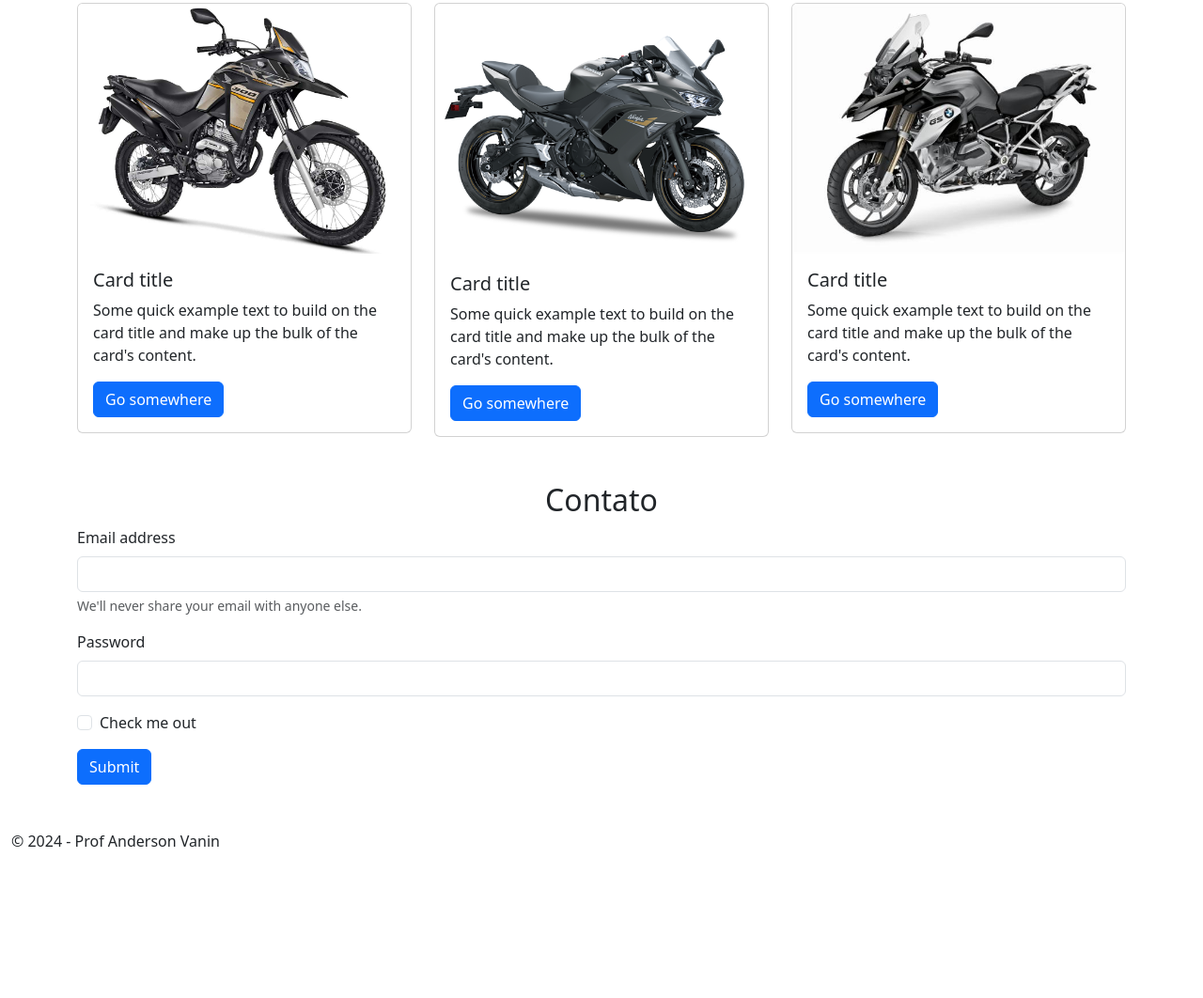
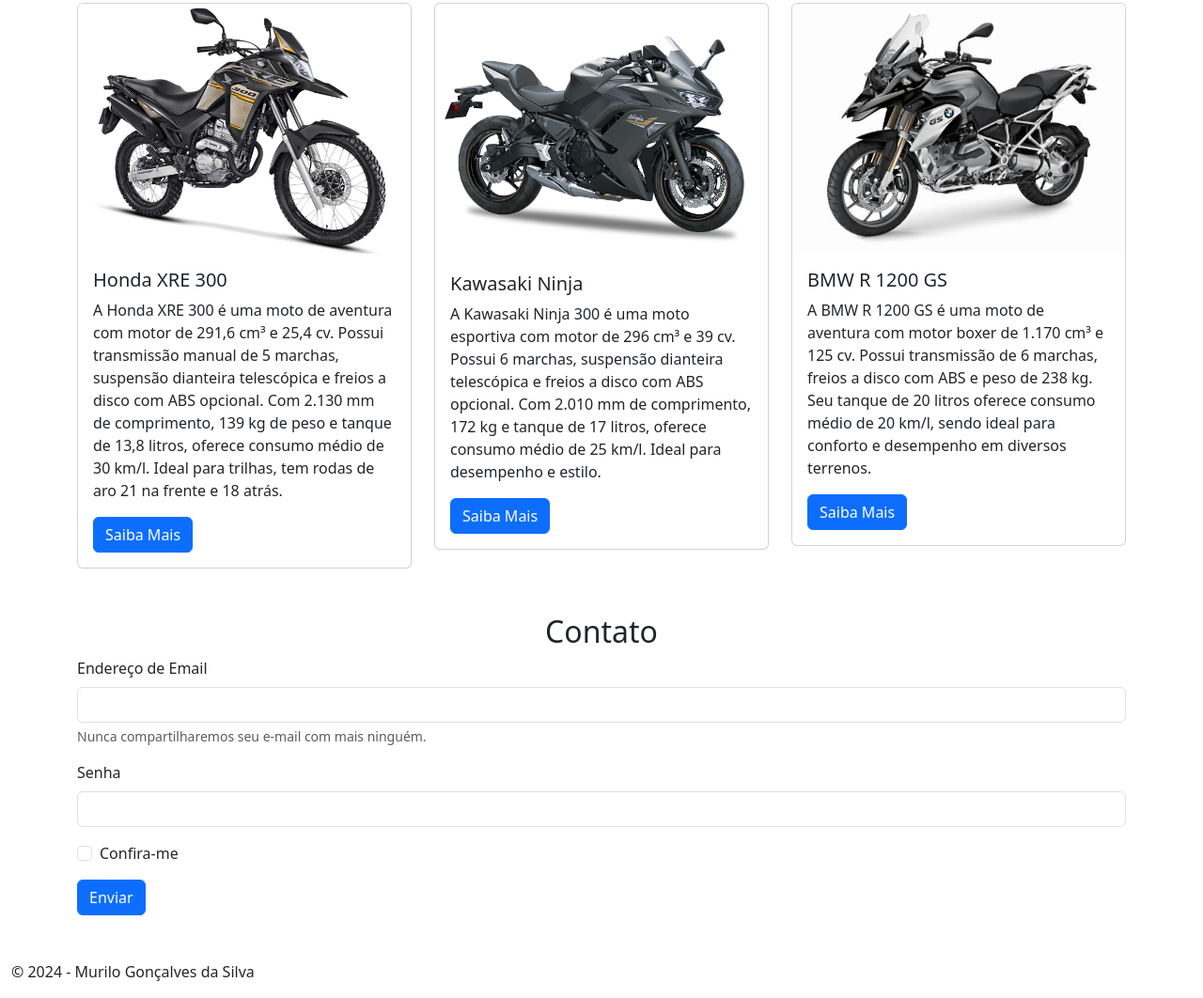
Before and after one commit to Murilo1006/site_eletronico, a plain HTML site: page index.html in a window 1280 px wide. Shown: the part 243-1305 px from the top of the page at 94% size. Before the commit the page ends 1166 px from the top, so only its background shows below. Drawn offline with Linux system fonts and the light colour scheme.

Commit message:
Finalização do Site

```diff
--- a/index.html
+++ b/index.html
@@ -42,9 +42,9 @@
                     <div class="card">
                         <img src="img/Honda XRE 300.jpg" class="card-img-top" alt="...">
                         <div class="card-body">
-                          <h5 class="card-title">Card title</h5>
-                          <p class="card-text">Some quick example text to build on the card title and make up the bulk of the card's content.</p>
-                          <a href="#" class="btn btn-primary">Go somewhere</a>
+                          <h5 class="card-title">Honda XRE 300</h5>
+                          <p class="card-text">A Honda XRE 300 é uma moto de aventura com motor de 291,6 cm³ e 25,4 cv. Possui transmissão manual de 5 marchas, suspensão dianteira telescópica e freios a disco com ABS opcional. Com 2.130 mm de comprimento, 139 kg de peso e tanque de 13,8 litros, oferece consumo médio de 30 km/l. Ideal para trilhas, tem rodas de aro 21 na frente e 18 atrás.</p>
+                          <a href="#" class="btn btn-primary">Saiba Mais</a>
                         </div>
                     </div>
                 </div>
@@ -52,9 +52,9 @@
                     <div class="card">
                         <img src="img/Ninja Kawasaki.png" class="card-img-top" alt="...">
                         <div class="card-body">
-                          <h5 class="card-title">Card title</h5>
-                          <p class="card-text">Some quick example text to build on the card title and make up the bulk of the card's content.</p>
-                          <a href="#" class="btn btn-primary">Go somewhere</a>
+                          <h5 class="card-title">Kawasaki Ninja</h5>
+                          <p class="card-text">A Kawasaki Ninja 300 é uma moto esportiva com motor de 296 cm³ e 39 cv. Possui 6 marchas, suspensão dianteira telescópica e freios a disco com ABS opcional. Com 2.010 mm de comprimento, 172 kg e tanque de 17 litros, oferece consumo médio de 25 km/l. Ideal para desempenho e estilo.</p>
+                          <a href="#" class="btn btn-primary">Saiba Mais</a>
                         </div>
                     </div>
                 </div>
@@ -62,9 +62,9 @@
                     <div class="card">
                         <img src="img/BMW R 1200 GS.jpg" class="card-img-top" alt="...">
                         <div class="card-body">
-                          <h5 class="card-title">Card title</h5>
-                          <p class="card-text">Some quick example text to build on the card title and make up the bulk of the card's content.</p>
-                          <a href="#" class="btn btn-primary">Go somewhere</a>
+                          <h5 class="card-title">BMW R 1200 GS</h5>
+                          <p class="card-text">A BMW R 1200 GS é uma moto de aventura com motor boxer de 1.170 cm³ e 125 cv. Possui transmissão de 6 marchas, freios a disco com ABS e peso de 238 kg. Seu tanque de 20 litros oferece consumo médio de 20 km/l, sendo ideal para conforto e desempenho em diversos terrenos.</p>
+                          <a href="#" class="btn btn-primary">Saiba Mais</a>
                         </div>
                     </div>
                 </div>
@@ -74,24 +74,24 @@
             <h2 class="text-center mt-5">Contato</h2>
             <form>
                 <div class="mb-3">
-                  <label for="exampleInputEmail1" class="form-label">Email address</label>
+                  <label for="exampleInputEmail1" class="form-label">Endereço de Email</label>
                   <input type="email" class="form-control" id="exampleInputEmail1" aria-describedby="emailHelp">
-                  <div id="emailHelp" class="form-text">We'll never share your email with anyone else.</div>
+                  <div id="emailHelp" class="form-text">Nunca compartilharemos seu e-mail com mais ninguém.</div>
                 </div>
                 <div class="mb-3">
-                  <label for="exampleInputPassword1" class="form-label">Password</label>
+                  <label for="exampleInputPassword1" class="form-label">Senha</label>
                   <input type="password" class="form-control" id="exampleInputPassword1">
                 </div>
                 <div class="mb-3 form-check">
                   <input type="checkbox" class="form-check-input" id="exampleCheck1">
-                  <label class="form-check-label" for="exampleCheck1">Check me out</label>
+                  <label class="form-check-label" for="exampleCheck1">Confira-me</label>
                 </div>
-                <button type="submit" class="btn btn-primary">Submit</button>
+                <button type="submit" class="btn btn-primary">Enviar</button>
             </form>
         </section>
      </main>
      <footer class="container-fluid mt-5 mb-3">
-        <p>&copy; 2024 - Prof Anderson Vanin</p>
+        <p>&copy; 2024 - Murilo Gonçalves da Silva</p>
      </footer>
 
 
```
